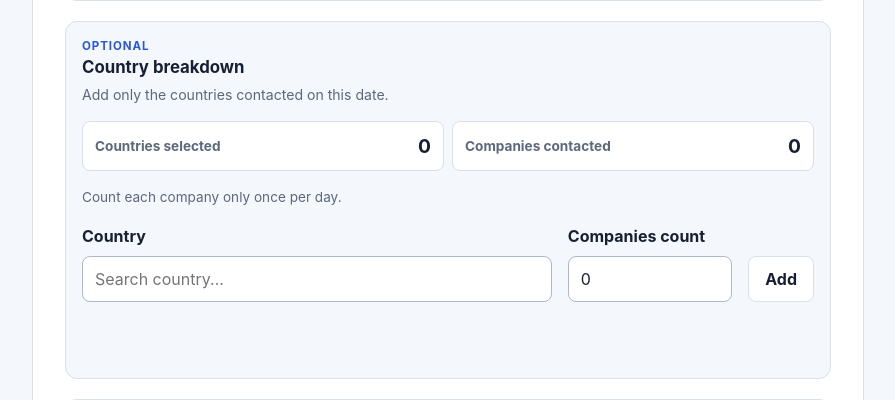
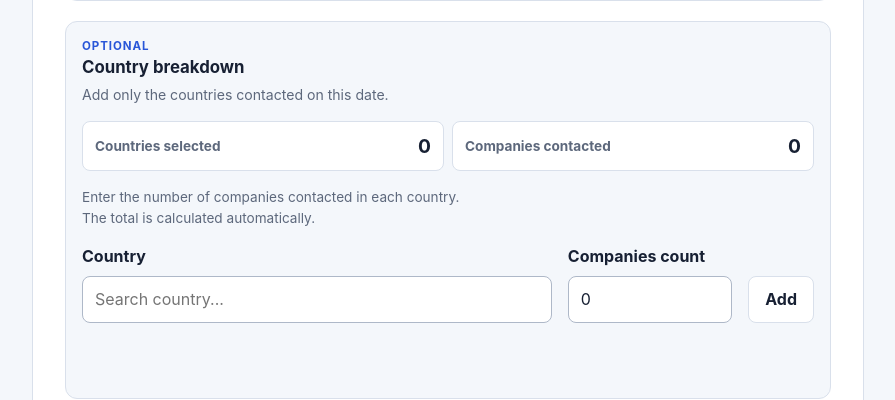
Before and after one commit to nataliiahrytsun-ai/sales-tracker, a FastAPI app: template app/templates/outreach_form.html in a window 1280 px wide. Shown: the part 456-856 px from the top of the page, without its empty margins (192-1087 px from the left). Run offline with FastAPI, Linux system fonts and the light colour scheme; the template is opened without the code that fills it, so the values that code supplies are empty.

Commit message:
Clarify outreach country count guidance

```diff
--- a/app/templates/outreach_form.html
+++ b/app/templates/outreach_form.html
@@ -84,7 +84,10 @@
             <output class="country-summary-value" data-companies-contacted>{{ country_total }}</output>
           </div>
         </div>
-        <p class="country-summary-help">Count each company only once per day.</p>
+        <p class="country-summary-help">
+          Enter the number of companies contacted in each country.<br>
+          The total is calculated automatically.
+        </p>
 
         <div class="country-add-row" data-country-add-row>
           <div class="field-group country-search-field">
```
Also changed, not shown: tests/test_outreach.py (+8 -2 lines).
